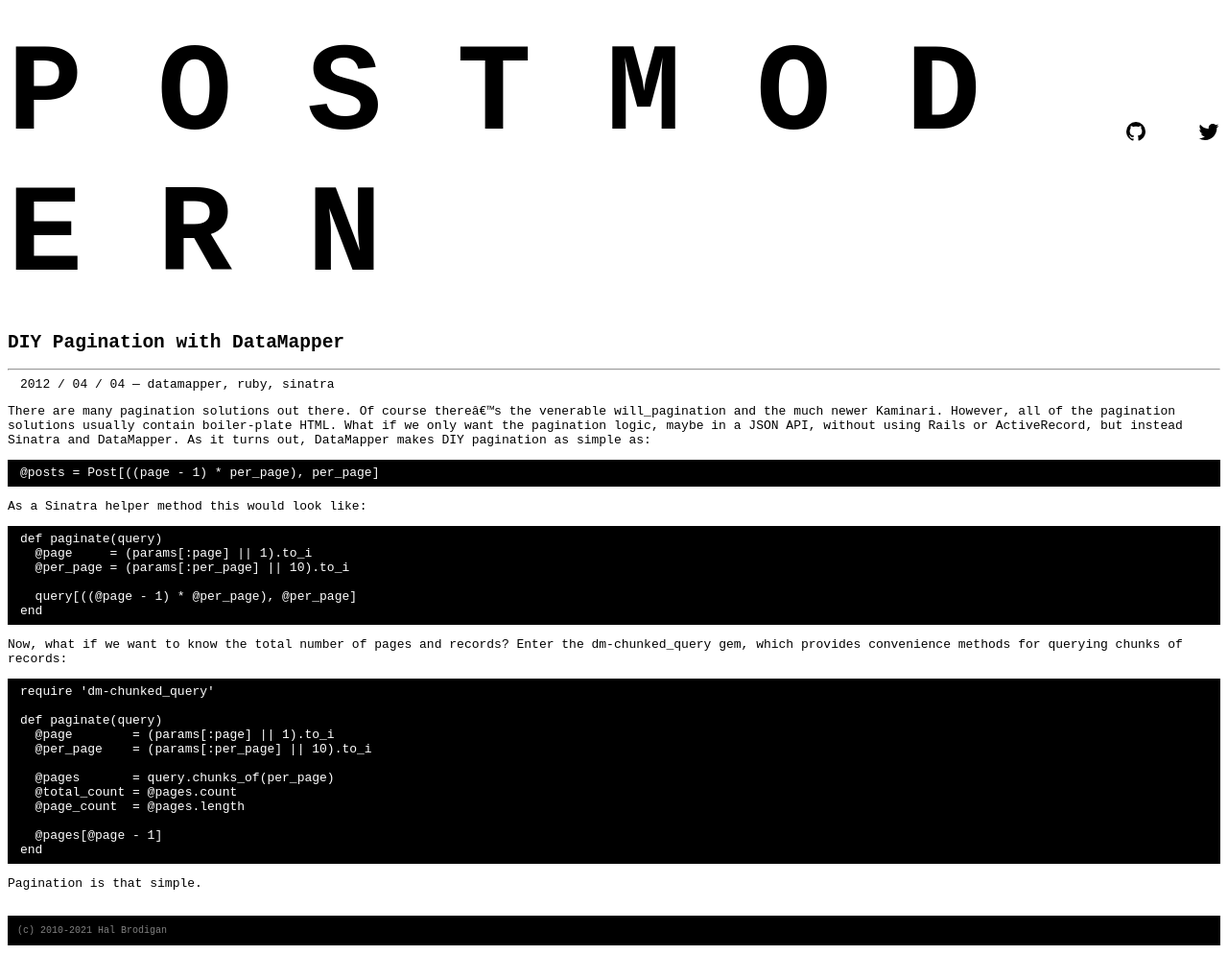
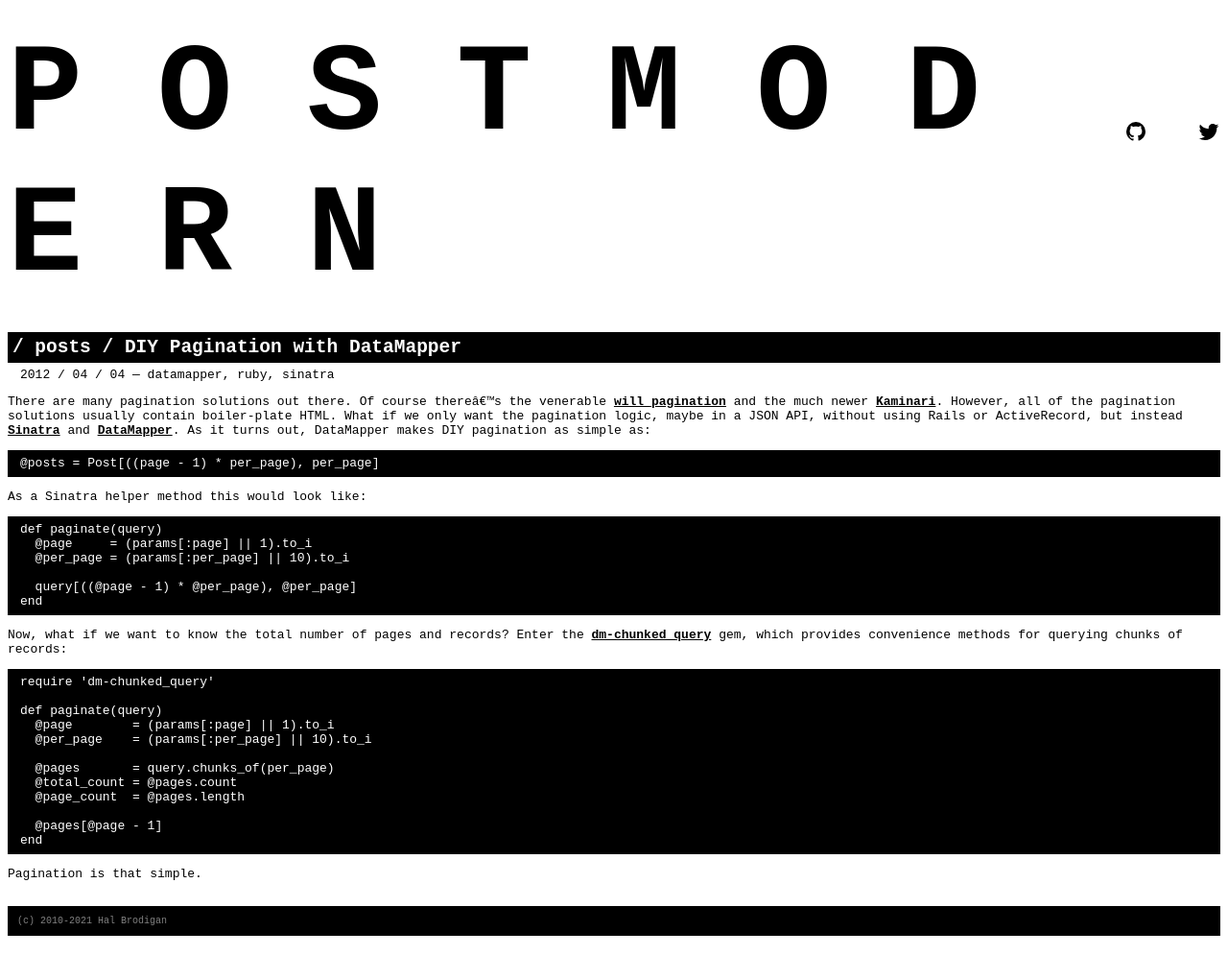
Before and after one commit to postmodern/postmodern.github.io, a Jekyll site: the page built from _posts/2012-04-04-diy-pagination-with-datamapper.md, in a window 1280 px wide. Shown: the whole page at 96% size. Built offline with Jekyll 4.4.1, drawn with Linux system fonts in a browser that asks for light colours.

Commit message:
Highlight the first h1 title.

```diff
--- a/_layouts/post.html
+++ b/_layouts/post.html
@@ -3,8 +3,7 @@ layout: default
 ---
 
 <article id="blog-post">
-  <h1 id="title">{{ page.title }}</h1>
-  <hr />
+  <h1 id="title">/ posts / {{ page.title }}</h1>
 
   <span id="subtitle">
     {{ page.date | date: "%Y / %m / %d" }}
--- a/stylesheets/default.css
+++ b/stylesheets/default.css
@@ -50,6 +50,16 @@ main section h1,h2,h3,h4 {
 	margin-bottom: 0.5em;
 }
 
+main h1:first-of-type {
+	margin-top: 0;
+	margin-bottom: 0.25em;
+	padding-top: 0.25em;
+	padding-left: 0.25em;
+	padding-bottom: 0.25em;
+	color: white;
+	background-color: black;
+}
+
 main a {
 	color: black;
 	text-decoration: none;
@@ -77,7 +87,8 @@ main ul,ol > li {
 }
 
 main a {
-	text-decoration: bold underline;
+	font-weight: bold;
+	text-decoration: underline;
 }
 
 main a:hover {
@@ -105,6 +116,15 @@ main nav.menu {
 	background-color: black;
 }
 
+#about a {
+	font-weight: normal;
+	text-decoration: underline;
+}
+
+#about a:hover {
+	text-decoration: none;
+}
+
 #blog-posts > ul {
 	list-style: none;
 }
@@ -127,7 +147,7 @@ main nav.menu {
 	font-weight: bolder;
 }
 
-article#blog-post #subtitle {
+#blog-post #subtitle {
 	padding-left: 1em;
 }
 
```
